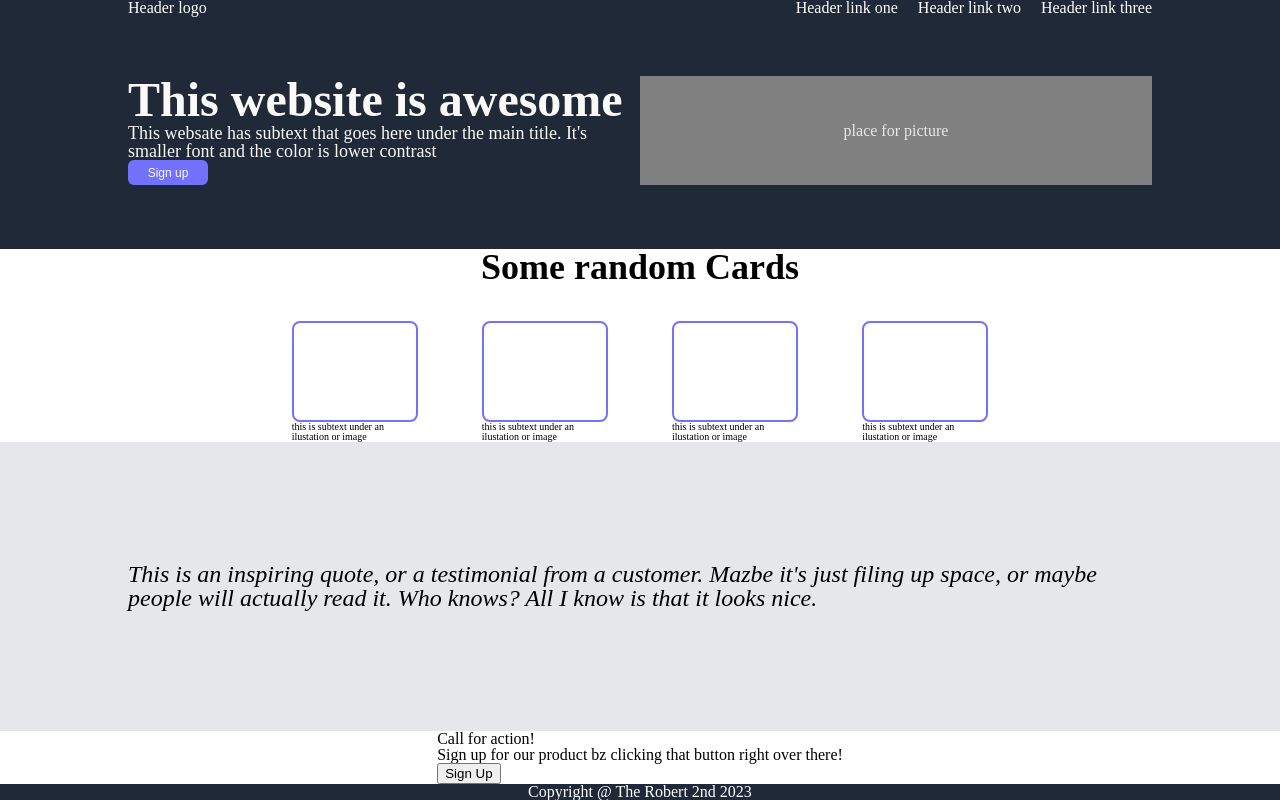
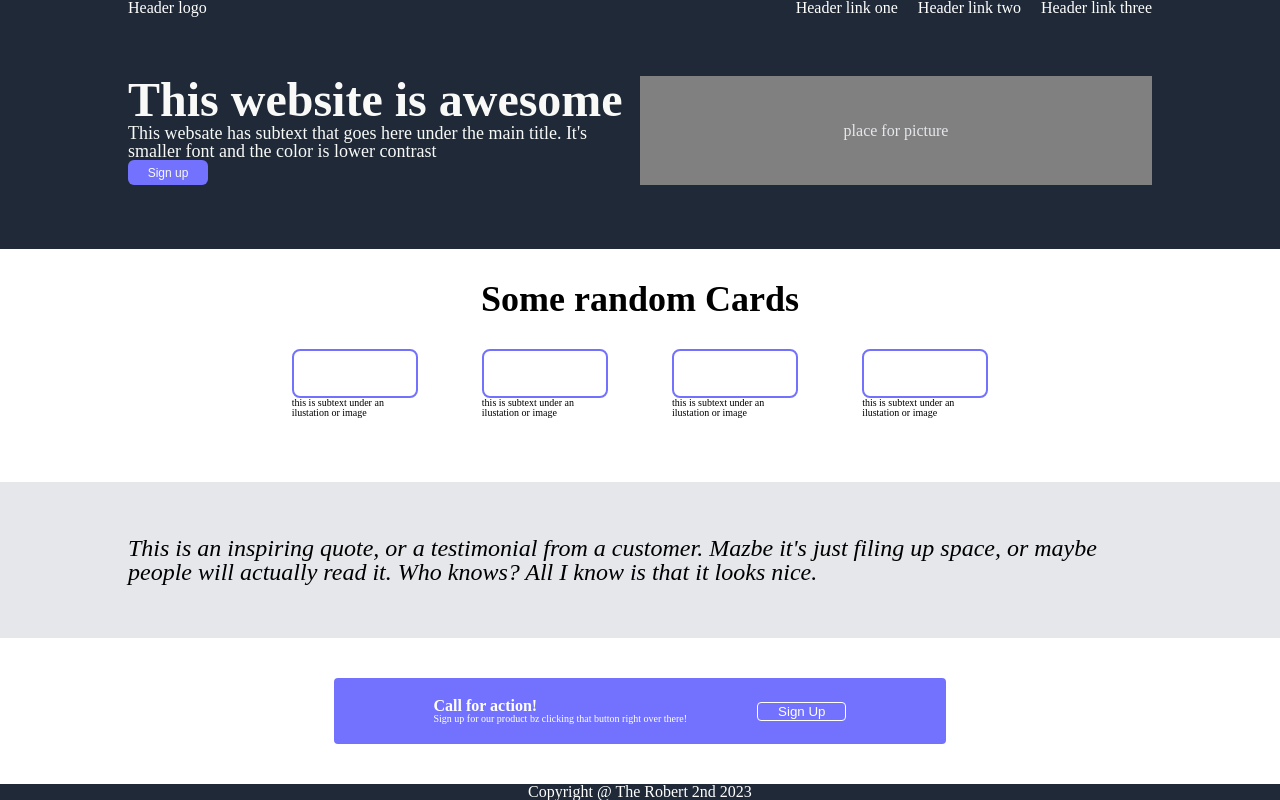
Before and after one commit to Unitato1/Project-Landing-Page, a plain HTML site: page index.html in a window 1280 px wide. Drawn offline with Linux system fonts and the light colour scheme.

Commit message:
Done Page Posible styling updates in future

```diff
--- a/index.html
+++ b/index.html
@@ -37,8 +37,8 @@
         </div>
     </header>
     <main>
-        <h2>Some random Cards</h2>
         <div class="cards">
+            <h2 class="cards-heading">Some random Cards</h2>
             <div class="container-cards">
                 <div class="card">
                     <div></div>
@@ -66,12 +66,12 @@
         </div>
         <div class="call_for_action">
             <div class="call-container">
-                <div>
+                <div class="call">
                     <h3>Call for action!</h3>
                     <p>Sign up for our product bz clicking that button right over there!</p>
                 </div>
                 <div>
-                    <button> Sign Up</button>
+                    <button class="call-btn"> Sign Up</button>
                 </div>
             </div>
         </div>
--- a/styles.css
+++ b/styles.css
@@ -87,7 +87,6 @@ main{
     align-items: center;
 }
 main > * {
-    flex: 1 1 0;
     padding-left: 10vw;
     padding-right: 10vw;
 
@@ -101,14 +100,16 @@ main > * {
 }
 
 .container-cards{
-    margin-top: 3vh;
     width: 80%;
     display: flex;
     gap: 5vw;
     flex: 1 1 0;
     justify-content: space-between;
+    margin-bottom: 8vh;
 }
-main > h2{
+.cards-heading{
+    flex: 0;
+    margin: 4vh;
     font-size: 36px;
     font-weight: 900;
 }
@@ -126,8 +127,7 @@ main > h2{
     font-weight: 100;
 }
 .quote {
-    margin-top: 0vh;
-    flex: 6 3 0;
+    flex: 2 2 0;
     display: flex;
     justify-content: center;
     align-items: center;
@@ -141,7 +141,46 @@ main > h2{
 
 .call_for_action {
     flex: 1 1 0;
+    display: flex;
+    justify-content: center;
+    align-items: center;
 }
+.call-container {
+    display: flex;
+    color: white;
+    background-color: rgb(114, 114, 255);
+    padding: 20px;
+    margin: 40px;
+    padding-left: 100px;
+    padding-right: 100px;
+    border-radius: 4px;
+    justify-content: center;
+    align-items: center;
+}
+.call-container > * {
+}
+.call {
+    flex: 3 1 0;
+}
+.call-btn{
+    flex: 1 1 0;
+    border: white 1px solid;
+    border-radius: 4px;
+    margin-left: 70px;
+    background-color: rgb(114, 114, 255);
+    color: white;
+    padding-left: 20px;
+    padding-right: 20px;
+
+}
+.call-container > div >h3 {
+    font-weight: 900;
+    font-size: 16px;
+}
+.call-container > div >p {
+    font-size: 10px;
+}
+
 footer {
     display: flex;
     justify-content: center;
```
